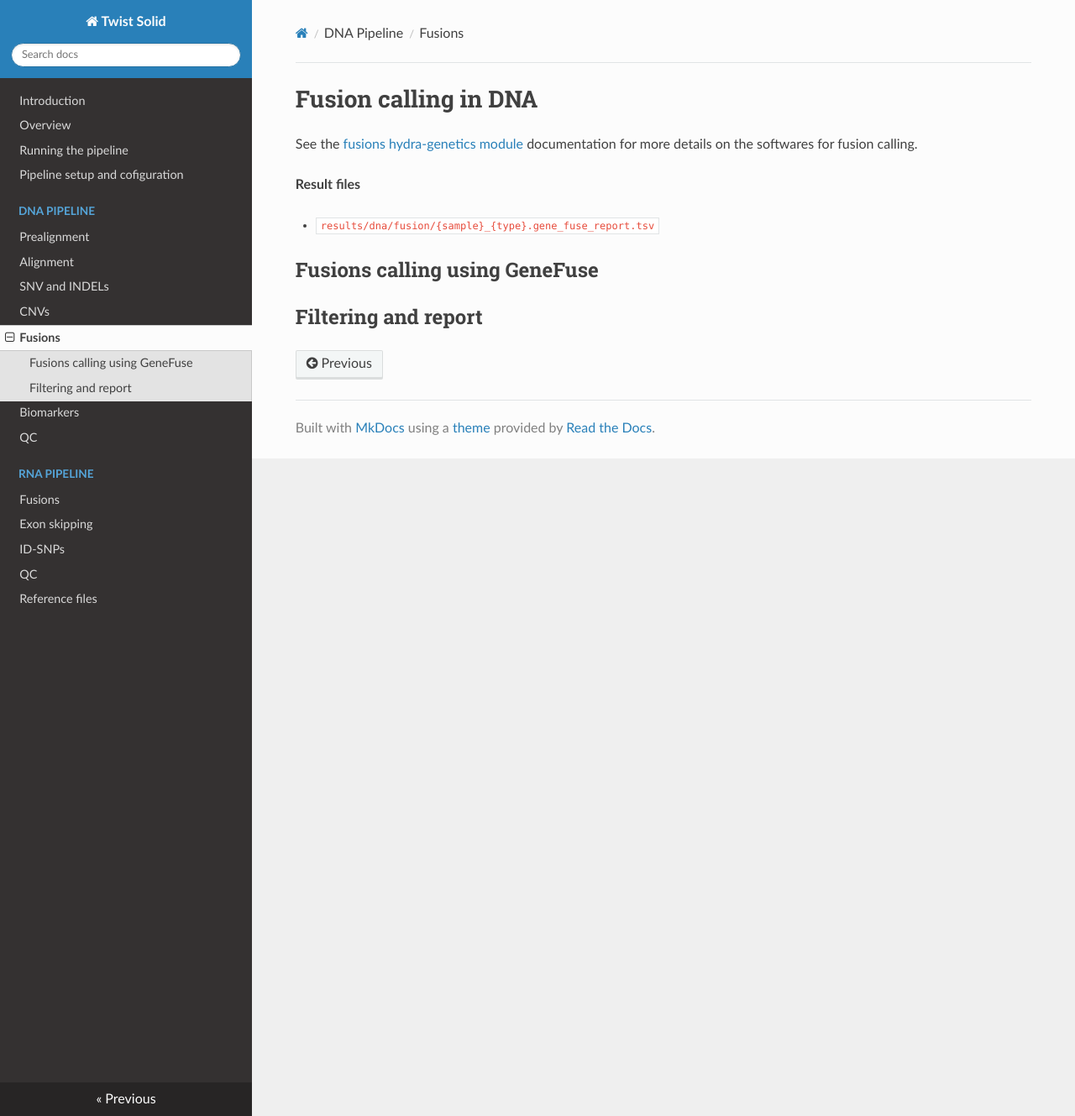
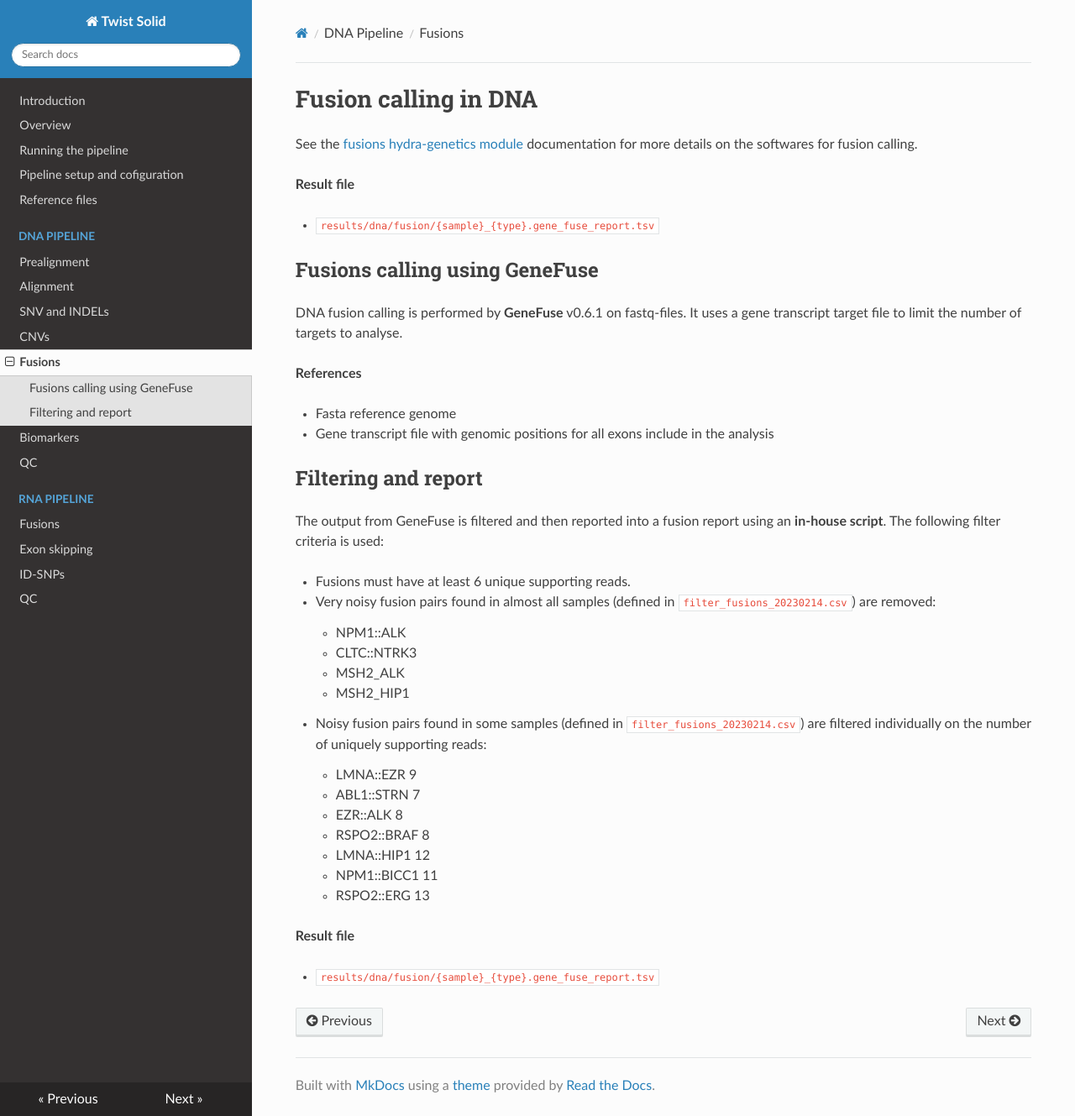
Before and after one commit to genomic-medicine-sweden/Twist_Solid, an MkDocs documentation site: the page built from docs/dna_fusions.md, in a window 1280 px wide and 1329 px high. Shown: the whole window at 84% size. Built offline with MkDocs 1.6.1, drawn with Linux system fonts in a browser that asks for light colours; nearby versions of some CDN libraries.

```diff
--- a/docs/dna_fusions.md
+++ b/docs/dna_fusions.md
@@ -1,10 +1,36 @@
 # Fusion calling in DNA
 See the [fusions hydra-genetics module](https://snv_indels.readthedocs.io/en/latest/) documentation for more details on the softwares for fusion calling.
 
-**Result files**
+**Result file**
 
 * `results/dna/fusion/{sample}_{type}.gene_fuse_report.tsv`
 
 ## Fusions calling using GeneFuse
+DNA fusion calling is performed by **GeneFuse** v0.6.1 on fastq-files. It uses a gene transcript target file to limit the number of targets to analyse.
+
+**References**
+
+* Fasta reference genome
+* Gene transcript file with genomic positions for all exons include in the analysis
 
 ## Filtering and report
+The output from GeneFuse is filtered and then reported into a fusion report using an **in-house script**. The following filter criteria is used:
+
+* Fusions must have at least 6 unique supporting reads.
+* Very noisy fusion pairs found in almost all samples (defined in `filter_fusions_20230214.csv`) are removed:
+    - NPM1::ALK
+    - CLTC::NTRK3
+    - MSH2_ALK
+    - MSH2_HIP1
+* Noisy fusion pairs found in some samples (defined in `filter_fusions_20230214.csv`) are filtered individually on the number of uniquely supporting reads:
+    - LMNA::EZR 9
+    - ABL1::STRN 7
+    - EZR::ALK 8
+    - RSPO2::BRAF 8
+    - LMNA::HIP1 12
+    - NPM1::BICC1 11
+    - RSPO2::ERG 13
+
+**Result file**
+
+* `results/dna/fusion/{sample}_{type}.gene_fuse_report.tsv`
--- a/mkdocs.yml
+++ b/mkdocs.yml
@@ -4,6 +4,7 @@ nav:
   - Overview: overview.md
   - Running the pipeline: running.md
   - Pipeline setup and cofiguration: setup.md
+  - Reference files: references.md
   - DNA Pipeline:
     - Prealignment: dna_prealignment.md
     - Alignment: dna_alignment.md
@@ -17,7 +18,6 @@ nav:
     - Exon skipping: rna_exon_skipping.md
     - ID-SNPs: rna_id_snps.md
     - QC: rna_qc.md
-  - Reference files: references.md
 
 theme: readthedocs
 extra_css: [extra.css]
```
Also changed, not shown: docs/dna_biomarkers.md (added, +57 -0 lines), docs/dna_cnvs.md (added, +74 -0 lines), docs/dna_qc.md (added, +48 -0 lines), docs/dna_snv_indels.md (+1 -1 lines).
